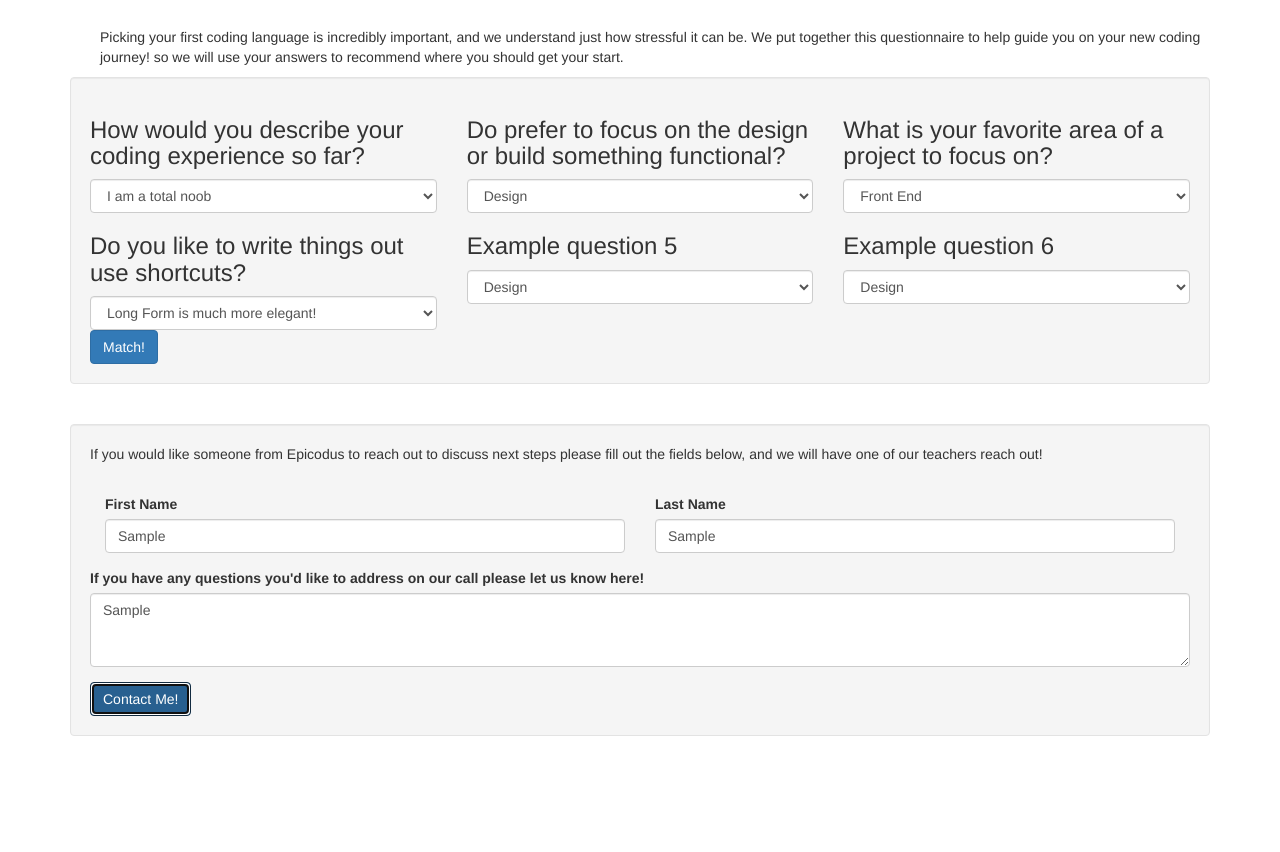
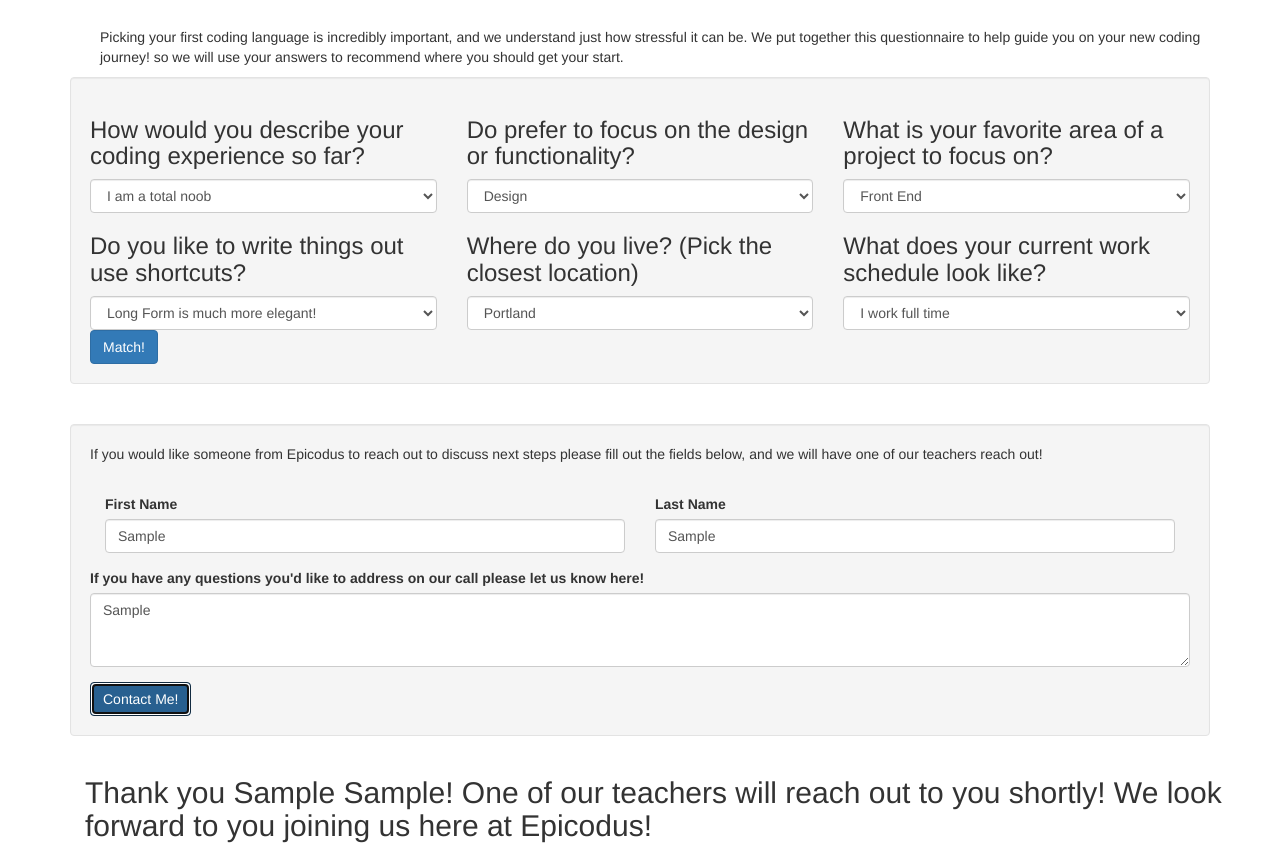
Before and after one commit to alexskreen/JavaScript-jQuery-Independent-Project, a plain HTML site: page index.html in a window 1280 px wide. Both pictures are taken after typing "Sample", "Sample", "Sample" into the empty fields and a click on the button "Contact Me!". Shown: the part 63-915 px from the top of the page. Before the commit the page ends 819 px from the top, so only its background shows below. Drawn offline with Linux system fonts and the light colour scheme.

Commit message:
create id for contact me form that shows up when they submit their info. Also created a prompt so we can either reveal the id or show the user a prompt

```diff
--- a/css/styles.css
+++ b/css/styles.css
@@ -1,4 +1,4 @@
-#one, #two, #three, #four, #five {
+#one, #two, #three, #four, #five, #six {
   display: none;
 }
 
--- a/index.html
+++ b/index.html
@@ -29,7 +29,7 @@
               </select>
             </div>
             <div class="col-md-4">
-              <h3>Do prefer to focus on the design or build something functional?</h3>
+              <h3>Do prefer to focus on the design or functionality?</h3>
               <select class="form-control" id="designorBuild">
                 <option value="1">Design</option>
                 <option value="2">
@@ -56,19 +56,19 @@
               </select>
             </div>
             <div class="col-md-4">
-              <h3>Example question 5</h3>
-              <select class="form-control" id="question5">
-                <option value="1">Design</option>
-                <option value="2">
-                  Function</option>
+              <h3>Where do you live? (Pick the closest location)</h3>
+              <select class="form-control" id="location">
+                <option value="1">Portland</option>
+                <option value="2">Seattle</option>
+                <option value="3">Outside of OR and WA</option>
               </select>
             </div>
             <div class="col-md-4">
-              <h3>Example question 6</h3>
-              <select class="form-control" id="question6">
-                <option value="1">Design</option>
-                <option value="2">
-                  Function</option>
+              <h3>What does your current work schedule look like?</h3>
+              <select class="form-control" id="workSchedule">
+                <option value="1">I work full time</option>
+                <option value="2">I work part time</option>
+                <option value="3">I don't current work</option>
               </select>
             </div>
           </div>
@@ -99,6 +99,7 @@
             <h2>Ruby!</h2>
             <p>Ruby is an interpreted, high-level, general-purpose programming language. It was designed and developed in the mid-1990s by Yukihiro "Matz" Matsumoto in Japan. Ruby is dynamically typed and uses garbage collection.</p>
         </div>
+
       <br>
         <div class="well" id="userIfno">
           <p>If you would like someone from Epicodus to reach out to discuss next steps please fill out the fields below, and we will have one of our teachers reach out!</p>
@@ -125,6 +126,9 @@
             <button class="btn btn-primary" type="submit">Contact Me!</button>
           </form>
         </div>
+        <div class="container" id="six">
+          <h2>Thank you <span id="firstNameForm"></span> <span id="lastNameForm"></span>! One of our teachers will reach out to you shortly! We look forward to you joining us here at Epicodus!</h2>
+      </div>
     </div>
   </body>
 </html>
--- a/js/scripts.js
+++ b/js/scripts.js
@@ -4,25 +4,25 @@ $(document).ready(function(){
         var designorBuild = $("#designorBuild").val();
         var frontEndBackEnd = $("#frontEndBackEnd").val();
         var longForm = $("#longForm").val();
-        var question5 = $("#question5").val();
-        var question6 = $("#question6").val();
-        // console.log(experience, designorBuild, frontEndBackEnd, longForm, question5, question6);
+        var location = $("#location").val();
+        var workSchedule = $("#workSchedule").val();
+        console.log(experience, designorBuild, frontEndBackEnd, longForm, location, workSchedule);
 
 
 
-        if (experience === "1" && designorBuild === "1" && frontEndBackEnd === "1" && longForm === "1" && question5 === "1" && question6 === "1") {
+        if (experience === "1" && designorBuild === "1" && frontEndBackEnd === "1" && longForm === "1" && location === "1" && workSchedule === "1") {
             $("#two, #three, #four, #five").hide();
             $("#one").show();
-          } else if (experience === "3" && designorBuild === "2" && frontEndBackEnd === "2" && longForm === "2" && question5 === "1" && question6 === "1") {
+          } else if (experience === "3" && designorBuild === "2" && frontEndBackEnd === "2" && longForm === "2" && location === "1" && workSchedule === "1") {
             $("#one, #three, #four, #five").hide();
             $("#two").show();
-          } else if (experience === "2" && designorBuild === "1" && frontEndBackEnd === "3" && longForm === "2" && question5 === "1" && question6 === "1") {
+          } else if (experience === "2" && designorBuild === "1" && frontEndBackEnd === "3" && longForm === "2" && location === "1" && workSchedule === "1") {
             $("#one, #two, #four, #five").hide();
             $("#three").show();
-          } else if (experience === "1" && designorBuild === "1" && frontEndBackEnd === "1" && longForm === "2" && question5 === "1" && question6 === "1") {
+          } else if (experience === "1" && designorBuild === "1" && frontEndBackEnd === "1" && longForm === "2" && location === "1" && workSchedule === "1") {
             $("#one, #two, #three, #five").hide();
             $("#four").show();
-          } else if (experience === "4" && designorBuild === "2" && frontEndBackEnd === "2" && longForm === "2" && question5 === "1" && question6 === "1") {
+          } else if (experience === "4" && designorBuild === "2" && frontEndBackEnd === "2" && longForm === "2" && location === "1" && workSchedule === "1") {
             $("#one, #two, #four, #three").hide();
             $("#five").show();
           }
@@ -33,7 +33,13 @@ $(document).ready(function(){
       var firstName = $("input#firstName").val();
       var lastName = $("input#lastName").val();
       var anyQuestions = $("textarea#anyQuestions").val();
-      // console.log(firstName, lastName, anyQuestions);
+      console.log(firstName, lastName, anyQuestions);
+      $("#six").show();
+      $("#firstNameForm").text(firstName);
+      $("#lastNameForm").text(lastName);
+      // alert("Thank you" + " " firstName + " " + lastName + ". One of our teachers will reach out to you shortly! Thank you for taking the time to fill out our contact me form.")
+
+
     event.preventDefault();
 });
 });
```
Lines whose indentation alone changed are shown as unchanged.
